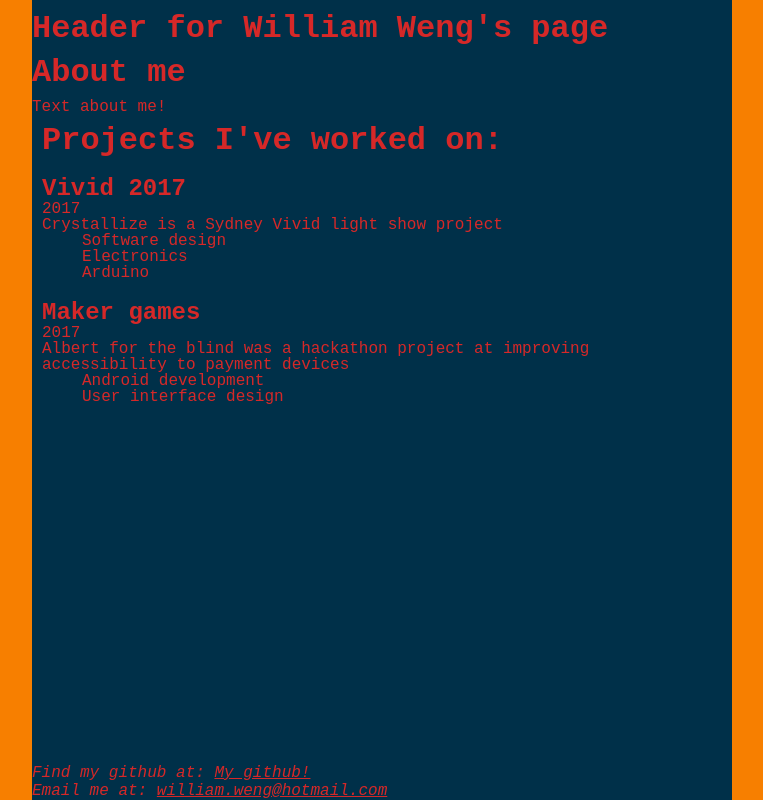
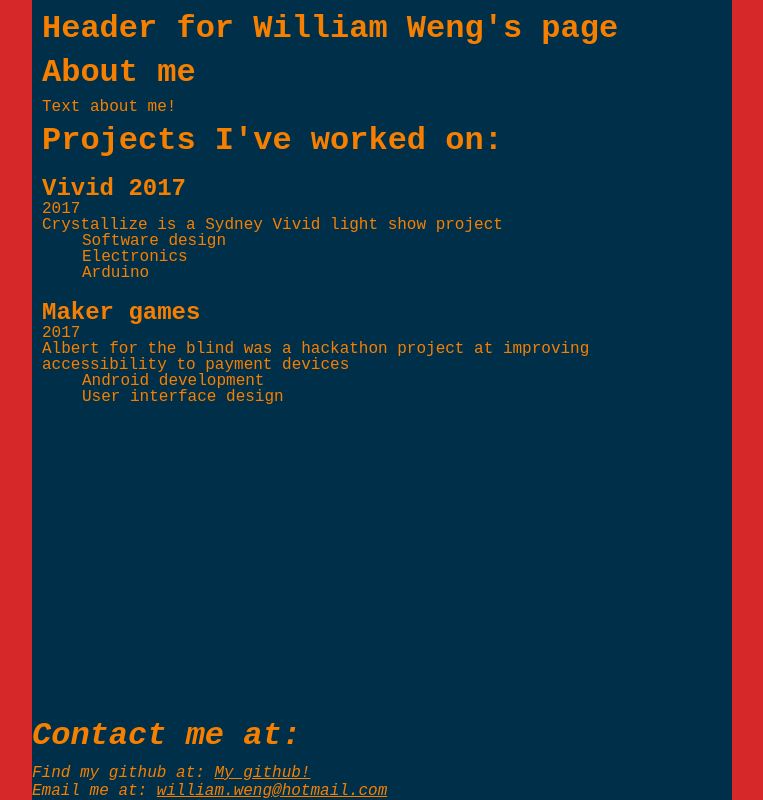
Before and after one commit to will-weng/will-weng.github.io, a React (Create React App) app: page / in a window 1280 px wide. Shown: the whole page, without its empty margins (258-1021 px from the left). Built offline with nearby package versions, Linux system fonts and the light colour scheme; the HTML template or start-up script is replaced by a standard one.

Commit message:
Project type and changing styles and small adjustments

```diff
--- a/src/AboutMe.tsx
+++ b/src/AboutMe.tsx
@@ -1,10 +1,15 @@
+import styled from "styled-components";
+
+const AboutMeStyle = styled.div`
+    margin: 10px;
+`
 
 function AboutMe() {
     return (
-        <>
+        <AboutMeStyle>
             <h1>About me</h1>
             <p>Text about me!</p>
-        </>
+        </AboutMeStyle>
     );
 }
 
--- a/src/components/Address.tsx
+++ b/src/components/Address.tsx
@@ -8,6 +8,7 @@ const AddressStyle = styled.address`
 function Address() {
     return (
         <AddressStyle>
+            <h1>Contact me at: </h1>
             Find my github at: <a href="https://github.com/will-weng"> My github!</a> <br />
             Email me at: <a href="mailto:william.weng@hotmail.com">william.weng@hotmail.com</a>
         </AddressStyle>
--- a/src/components/Header.tsx
+++ b/src/components/Header.tsx
@@ -2,11 +2,14 @@ import styled from "styled-components";
 
 const HeaderStyle = styled.header`
     padding-top: 10px;
+    margin-left: 10px;
+    margin-right: 10px;
 
     * {
         margin: 0px;
     }
 `
+
 function Header() {
     return (
         <HeaderStyle>
--- a/src/components/Project.tsx
+++ b/src/components/Project.tsx
@@ -2,10 +2,10 @@ import styled from 'styled-components';
 import ProjectSkills from './ProjectSkills';
 
 interface ProjectProps {
-    project: Project;
+    project: ProjectType;
 }
 
-interface Project {
+interface ProjectType {
     name: string,
     dates: string,
     description: string,
--- a/src/components/ProjectSkills.tsx
+++ b/src/components/ProjectSkills.tsx
@@ -7,7 +7,7 @@ function ProjectSkills(props: ProjectSkillsProps) {
     return (
         <ul>
             {skills.map(skill =>
-                <li>{skill}</li>
+                <li key={skill}>{skill}</li>
             )}
         </ul>
     );
--- a/src/components/styles/Global.ts
+++ b/src/components/styles/Global.ts
@@ -6,8 +6,8 @@ const GlobalStyles = createGlobalStyle`
     * {
         box-sizing: border-box;
         margin: 0;
-        background-color: ${({ theme }) => theme.colours.OrangeWheel};
-        color: ${({ theme }) => theme.colours.FireEngineRed};
+        background-color: ${({ theme }) => theme.colours.FireEngineRed};
+        color: ${({ theme }) => theme.colours.OrangeWheel};
         font-family: ${({ theme }) => theme.font.text};
     }
 
```
